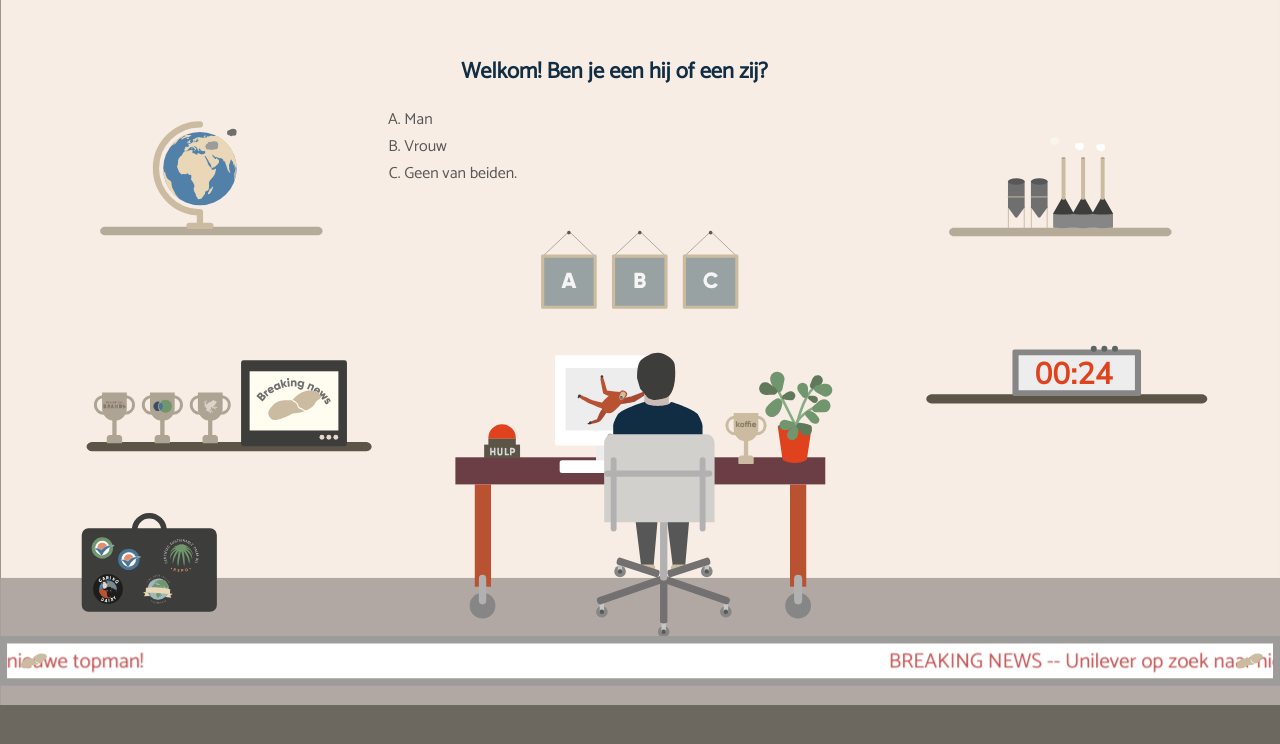
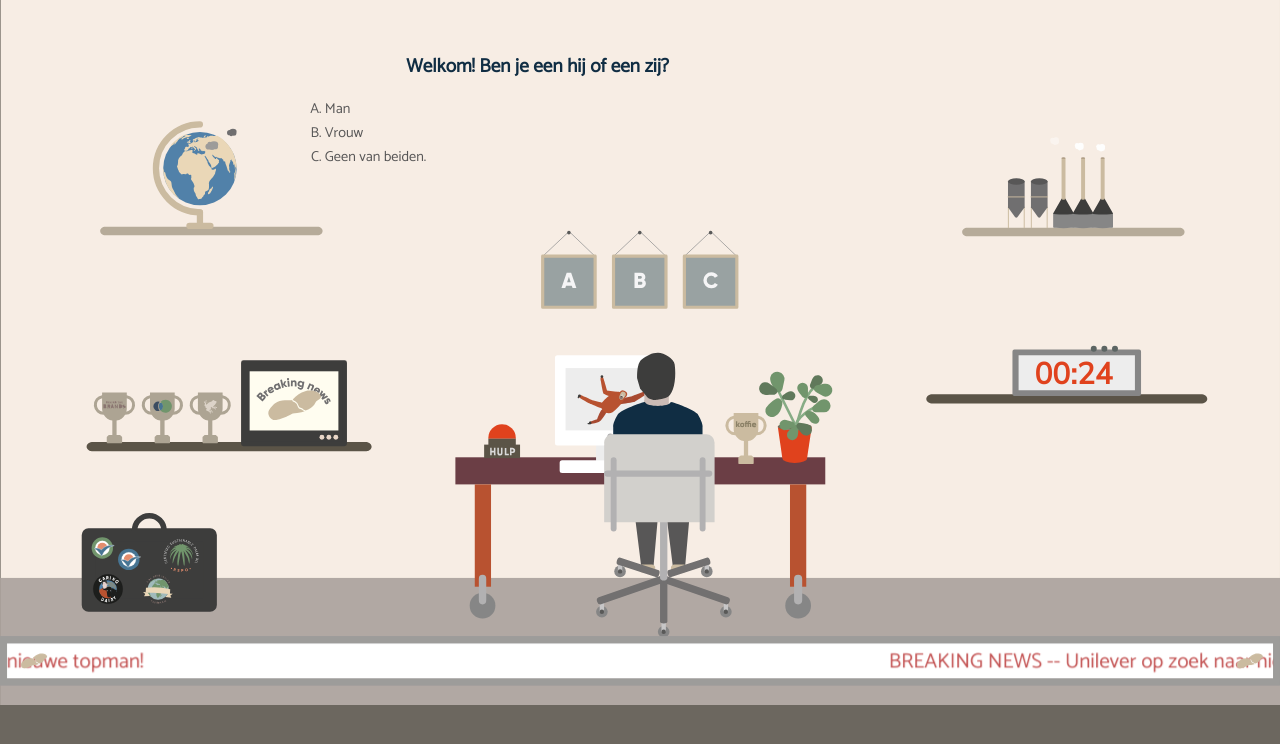
Before and after one commit to anoukruhaak/topmannetje, a PHP site: page /index.html in a window 1280 px wide. Shown: the top 744 px of the page. Run offline with PHP 8.4, Linux system fonts and the light colour scheme.

Commit message:
adjust font

```diff
--- a/css/main.css
+++ b/css/main.css
@@ -15,7 +15,7 @@ body {
   z-index: 10;
   margin-top:3%;
   top:3%;
-  width: 80%;
+  width: 70%;
   height:30%;
   transform: translate(10%, -20%);
   text-align: center;
@@ -34,17 +34,17 @@ body {
 .vraag {
   pointer-events: none;
   text-anchor: middle;
-  font-size: 1.4em;
+  font-size: 1.2em;
   font-weight: 600;
   color: #102d43;
 }
 
 .antwoord {
   pointer-events: none;
-  width: 60%;
+  width: 50%;
   transform: translate(40%, 0%);
   text-align: left;
-  font-size: 1.0em;
+  font-size: 0.9em;
   font-weight: 400;
   color: #585757;
 }
--- a/index.html
+++ b/index.html
@@ -2,7 +2,7 @@
 <html lang="en" style="width:100%;height:100%; overflow: scroll; margin: 0; padding: 0;">
 <head>
     <meta charset="UTF-8">
-    <title>Top-v1.02</title>
+    <title>Top-v1.03</title>
     <script type="text/javascript">
         <!--
         if (screen.width <= 690) {
@@ -51,7 +51,7 @@
   <rect x="426.83" y="273.91" width="81.57" height="65.36" fill="#fff" stroke="#fff" stroke-linejoin="round" stroke-width="3.83"/>
   <rect x="433.05" y="281.83" width="71.58" height="47.72" fill="#ededed"/>
   <rect x="430.43" y="354.3" width="57.06" height="5.88" fill="#fff" stroke="#fff" stroke-linejoin="round" stroke-width="3.83"/>
-  <path id="plank-fabriek" d="M897,307.69c0,1.8-1.74,3.26-3.89,3.26H730.59c-2.14,0-3.89-1.46-3.89-3.26h0c0-1.8,1.74-3.26,3.89-3.26H893.14c2.15,0,3.89,1.46,3.89,3.26Z" transform="translate(0 -130)" fill="#b6ab99"/>
+  <path id="plank-fabriek" d="M897,307.69c0,1.8-1.74,3.26-3.89,3.26H730.59c-2.14,0-3.89-1.46-3.89-3.26h0c0-1.8,1.74-3.26,3.89-3.26H893.14c2.15,0,3.89,1.46,3.89,3.26Z" transform="translate(10 -130)" fill="#b6ab99"/>
   <path id="plank-globe" d="M897,391.79c0,1.8-1.74,3.26-3.89,3.26H730.59c-2.14,0-3.89-1.46-3.89-3.26h0c0-1.8,1.74-3.26,3.89-3.26H893.14c2.15,0,3.89,1.46,3.89,3.26Z" transform="translate(-650 -215)" fill="#b6ab99"/>
   <path id="plank-klok" transform="translate(640 20)" d="M284.39,285.44c0,1.95-2.2,3.52-4.91,3.52H74.15c-2.71,0-4.91-1.58-4.91-3.52h0c0-1.95,2.2-3.52,4.91-3.52H279.48c2.71,0,4.91,1.58,4.91,3.52Z" transform="translate(0 0)" fill="#5b5447"/>
   <path id="plank-tv" d="M284.52,372c0,2-2.23,3.58-5,3.58H71.31c-2.75,0-5-1.6-5-3.58h0c0-2,2.23-3.57,5-3.57H279.54c2.75,0,5,1.6,5,3.57Z" transform="translate(0 -30)" fill="#5b5447"/>
--- a/mobile.html
+++ b/mobile.html
@@ -2,7 +2,7 @@
 <html lang="en" style="width:100%;height:100%; overflow: scroll; margin: 0; padding: 0;">
 <head>
     <meta charset="UTF-8">
-    <title>Top-M1.02</title>
+    <title>Top-M1.03</title>
     <link href="https://fonts.googleapis.com/css?family=Didact+Gothic|Catamaran|Nunito+Sans" rel="stylesheet">
     <link rel="stylesheet" type="text/css" href="css/main.css">
     <script src="js/snap.svg.js"></script>
```
